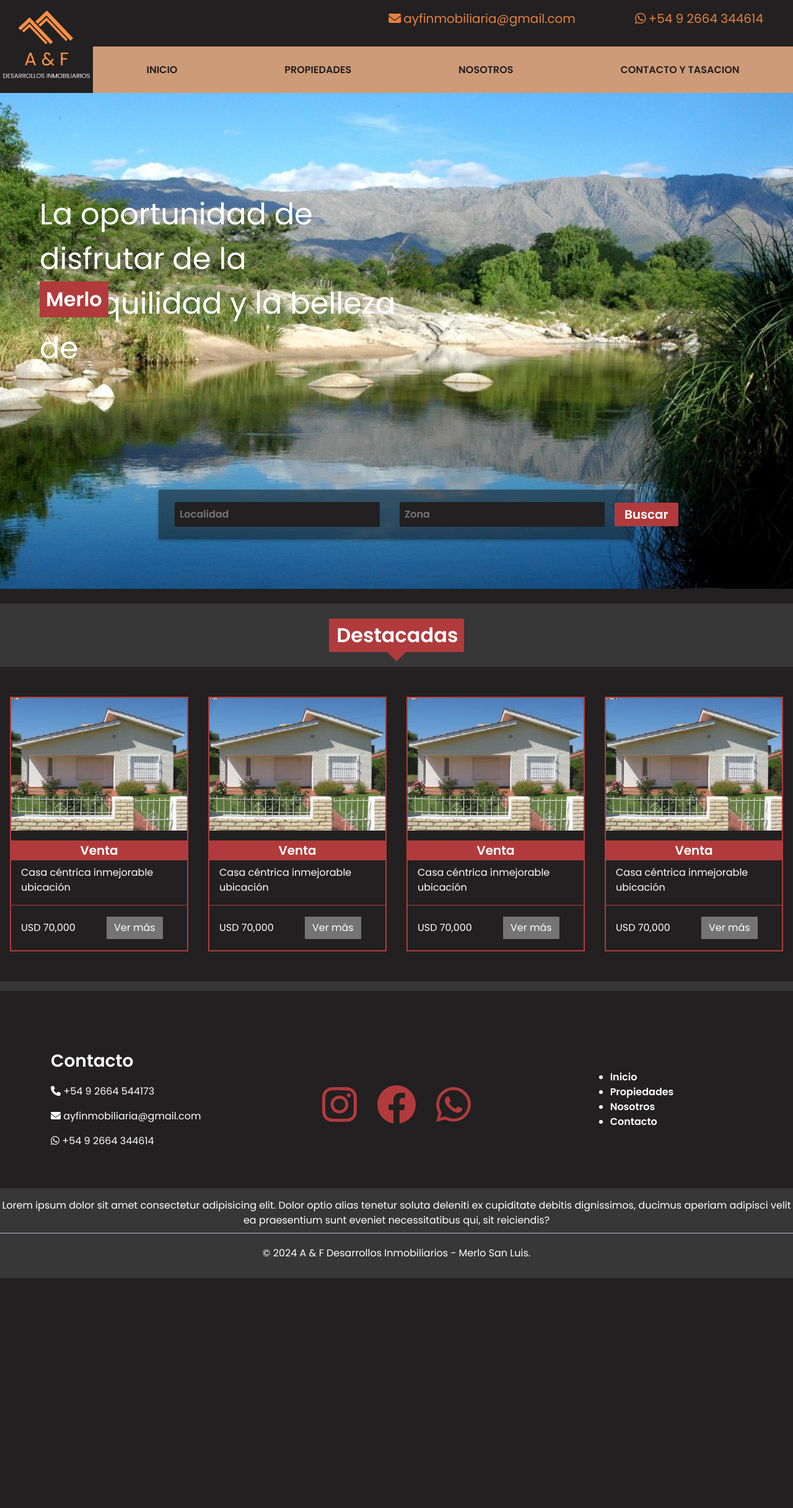
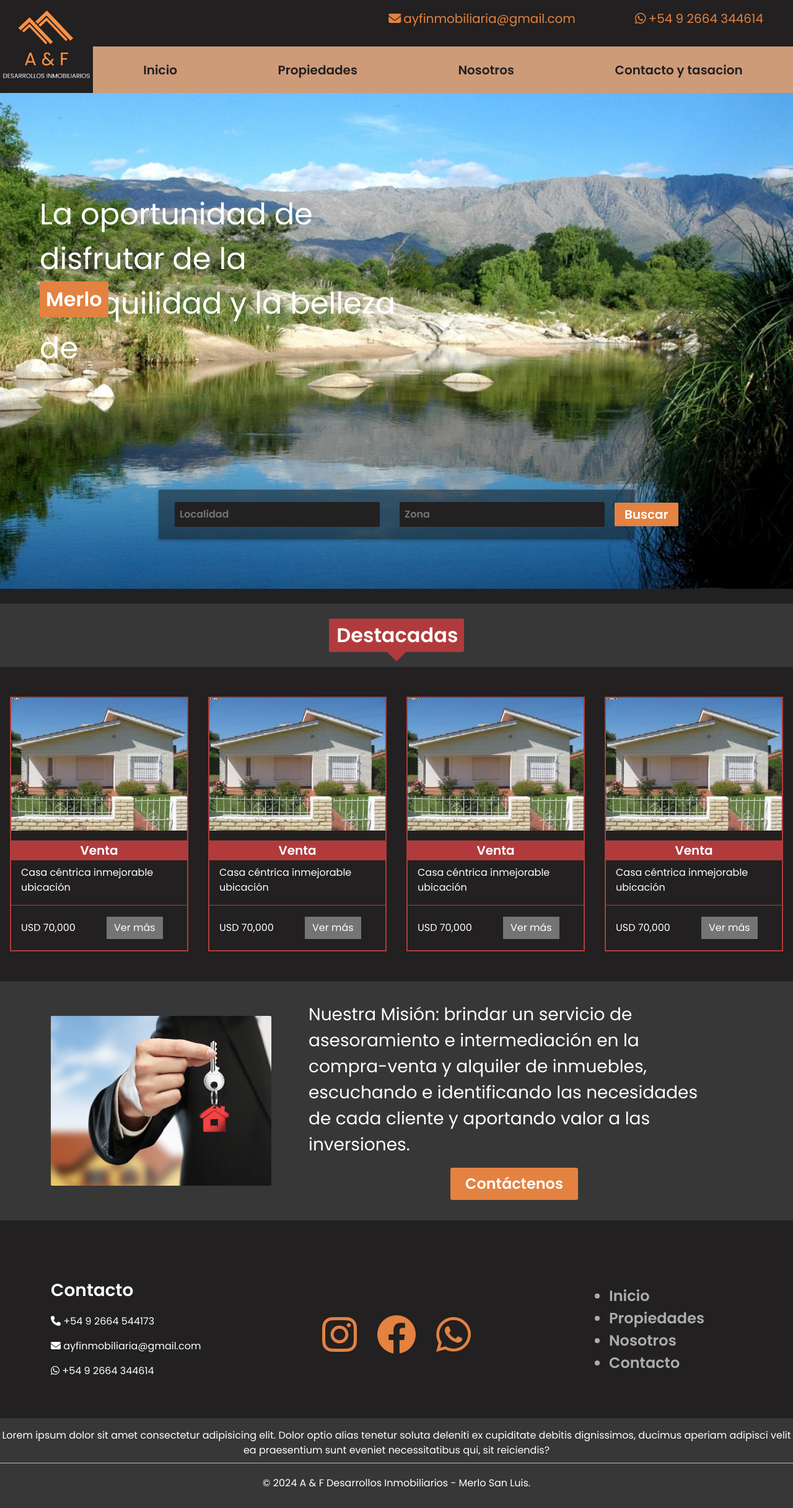
Before and after one commit to JuanM-Ortiz/a-f-inmobiliaria, a PHP site: page / in a window 1280 px wide. Shown: the whole page at 62% size. Before the commit the page ends 2062 px from the top, so only its background shows below. Run offline with PHP 8.4, Linux system fonts and the light colour scheme; data that the repository does not hold is empty; some libraries are stand-ins or nearby versions.

Commit message:
Refine Home Frontend

```diff
--- a/assets/css/styles.css
+++ b/assets/css/styles.css
@@ -1,6 +1,7 @@
 :root {
     --main-gray-color : #222020;
-    --secondary-coral-color : #CE9B79;
+    --secondary-gray-color: #ACACAC;
+    --secondary-coral-color: #CE9B79;
     --terciary-coral-color: #B13B3C;
     --orange-color : #E38241;
 }
@@ -19,6 +20,10 @@
 
 .orange-color {
     color: var(--orange-color);
+}
+
+.bg-orange-color {
+    background-color: var(--orange-color);
 }
 
 .bg-coral-color {
@@ -108,6 +113,9 @@ body {
     padding: 10px 15px !important;
 }
 
+.links:hover {
+    color: #d8d8d8 !important;
+}
 
 .img-main {
     width: 100%;
@@ -137,7 +145,7 @@ body {
     position: absolute;
     top: calc(38%);
     left: 5%;
-    background-color: white;
+    background-color: var(--orange-color) !important;
     color: white;
     padding: 5px 10px;
     border-radius: 2px;
@@ -175,7 +183,7 @@ body {
 
 .search-bar button {
     padding: 4px 16px;
-    background-color: var(--terciary-coral-color);
+    background-color: var(--orange-color) !important;
     border: none;
     color: white;
     cursor: pointer;
@@ -245,6 +253,27 @@ body {
 .btn-primary:hover {
     background-color: #555555 !important;
 }
+
+.img-body {
+    align-items: center;
+    height: 100%;
+    width: 100%;
+    border-radius: 2px;
+}
+
+.btn-body {
+    font-size: 1.5rem;
+    font-weight: bold;
+    color: white;
+    text-decoration: none;
+    border-radius: 3px;
+}
+
+.footer-links {
+    text-decoration: none;
+    color: var(--secondary-gray-color);
+}
+
 @media (max-width: 1440px) {
     .location-tag {
         font-size: 2rem;
--- a/index.php
+++ b/index.php
@@ -23,10 +23,10 @@
                 <p class="orange-color mx-5 fs-5"><i class="fab fa-whatsapp me-1"></i>+54 9 2664 344614</p>
             </div>
             <div class="bot-nav d-flex justify-content-around align-items-center">
-                <a class="links fw-bold text-uppercase" href="#">Inicio</a>
-                <a class="links fw-bold text-uppercase" href="#">Propiedades</a>
-                <a class="links fw-bold text-uppercase" href="#">Nosotros</a>
-                <a class="links fw-bold text-uppercase" href="#">Contacto y tasacion</a>
+                <a class="links fw-bold fs-5" href="#">Inicio</a>
+                <a class="links fw-bold fs-5" href="#">Propiedades</a>
+                <a class="links fw-bold fs-5" href="#">Nosotros</a>
+                <a class="links fw-bold fs-5" href="#">Contacto y tasacion</a>
             </div>
         </div>
     </nav>
@@ -167,8 +167,25 @@
     </section>
 
     <section class="py-2 bg-gray my-5">
+    <div class="container">
+        <div class="row">
+            <div class="col-md-4 d-flex justify-content-center py-5">
+                <img class="img-body" src="assets/img/contrato.jpg" alt="" style="max-width: 100%; height: auto;">
+            </div>
+            <div class="col-md-8 d-flex flex-column justify-content-center px-5">
+                <div>
+                    <p class="fs-3 text-white">
+                        Nuestra Misión: brindar un servicio de asesoramiento e intermediación en la compra-venta y alquiler de inmuebles, escuchando e identificando las necesidades de cada cliente y aportando valor a las inversiones.
+                    </p>
+                    <div class="d-flex justify-content-center">
+                        <a class="btn-body bg-orange-color py-2 px-4" href="#">Contáctenos</a>
+                    </div>
+                </div>
+            </div>
+        </div>
+    </div>
+</section>
 
-    </section>
 
     <div class="container footer">
         <footer class="row py-5" id="footer">
@@ -179,17 +196,17 @@
                 <p><i class="fab fa-whatsapp"></i> +54 9 2664 344614</p>
             </div>
             <div class="col-md-4 text-center pt-3 pt-md-0 d-flex justify-content-center align-items-center">
-                <a href="https://www.instagram.com/productorauno/" target="_blank" class="mx-3 coral-color"><i class="fab fa-instagram fa-4x footer-icon "></i></a>
-                <a href="https://www.facebook.com/aleciorivera.ph" target="_blank" class="mx-3 coral-color"><i class="fab fa-facebook fa-4x footer-icon"></i></a>
-                <a href="https://wa.me/5492664344614" target="_blank" class="mx-3 coral-color"><i class="fab fa-whatsapp fa-4x footer-icon"></i></a>
+                <a href="https://www.instagram.com/productorauno/" target="_blank" class="mx-3 orange-color"><i class="fab fa-instagram fa-4x footer-icon "></i></a>
+                <a href="https://www.facebook.com/aleciorivera.ph" target="_blank" class="mx-3 orange-color"><i class="fab fa-facebook fa-4x footer-icon"></i></a>
+                <a href="https://wa.me/5492664344614" target="_blank" class="mx-3 orange-color"><i class="fab fa-whatsapp fa-4x footer-icon"></i></a>
             </div>
             <div class="col-md-4 d-flex justify-content-center align-items-center">
 
-                <ul class="text-white fw-bold">
-                    <li>Inicio</li>
-                    <li>Propiedades</li>
-                    <li>Nosotros</li>
-                    <li>Contacto</li>
+                <ul class=" text-white fw-bold fs-4 ms-5">
+                    <a class="footer-links" href=""><li>Inicio</li></a>
+                    <a class="footer-links" href=""><li>Propiedades</li></a>
+                    <a class="footer-links" href=""><li>Nosotros</li></a>
+                    <a class="footer-links" href=""><li>Contacto</li></a>
                 </ul>
             </div>
         </footer>
```
Also changed, not shown: assets/img/contrato.jpg (added).
